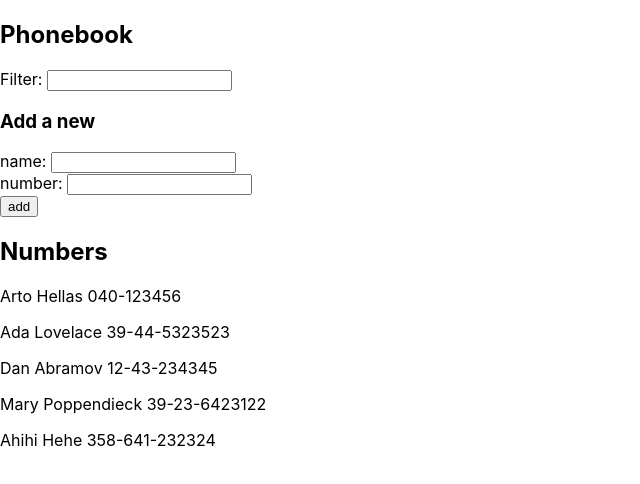
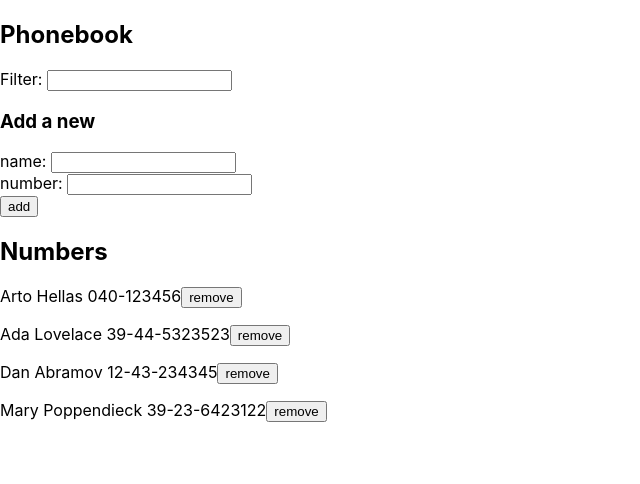
Before and after one commit to ndkv9/phonebook-FSO, a React (Create React App) app: page / in a window 1280 px wide. Shown: the top 484 px of the page, without its empty margins (0-640 px from the left). Built offline with nearby package versions, Linux system fonts and the light colour scheme; data requests are answered from the project's data file.

Commit message:
add handleRemove fn

```diff
--- a/db.json
+++ b/db.json
@@ -19,11 +19,6 @@
       "name": "Mary Poppendieck",
       "number": "39-23-6423122",
       "id": 4
-    },
-    {
-      "name": "Ahihi Hehe",
-      "number": "358-641-232324",
-      "id": 5
     }
   ]
 }
--- a/src/App.js
+++ b/src/App.js
@@ -49,6 +49,14 @@ const App = () => {
 		}
 	}
 
+	const handleRemove = person => {
+		const result = window.confirm(`Remove ${person.name} ?`)
+		if (result) {
+			personService.remove(person.id)
+			setPersons(persons.filter(p => p.id !== person.id))
+		}
+	}
+
 	const filteredNames = persons.filter(p =>
 		p.name.toLocaleLowerCase().includes(filter.toLocaleLowerCase())
 	)
@@ -73,7 +81,12 @@ const App = () => {
 
 			{!filteredNames.length && <h4>No result!</h4>}
 			{filteredNames.map(p => (
-				<Person key={p.name} name={p.name} number={p.number} />
+				<Person
+					key={p.name}
+					name={p.name}
+					number={p.number}
+					remove={() => handleRemove(p)}
+				/>
 			))}
 		</div>
 	)
--- a/src/components/Person.js
+++ b/src/components/Person.js
@@ -1,8 +1,9 @@
-const Person = ({ name, number }) => {
+const Person = ({ name, number, remove }) => {
 	return (
 		<div>
 			<p>
 				{name} {number}
+				<button onClick={remove}>remove</button>
 			</p>
 		</div>
 	)
--- a/src/services/persons.js
+++ b/src/services/persons.js
@@ -12,4 +12,8 @@ const create = person => {
 	return request.then(res => res.data)
 }
 
-export default { getAll, create }
+const remove = id => {
+	const request = axios.delete(`${baseUrl}/${id}`)
+}
+
+export default { getAll, create, remove }
```
Also changed, not shown: 1 other file (tests, documents, lock files or other folders).
